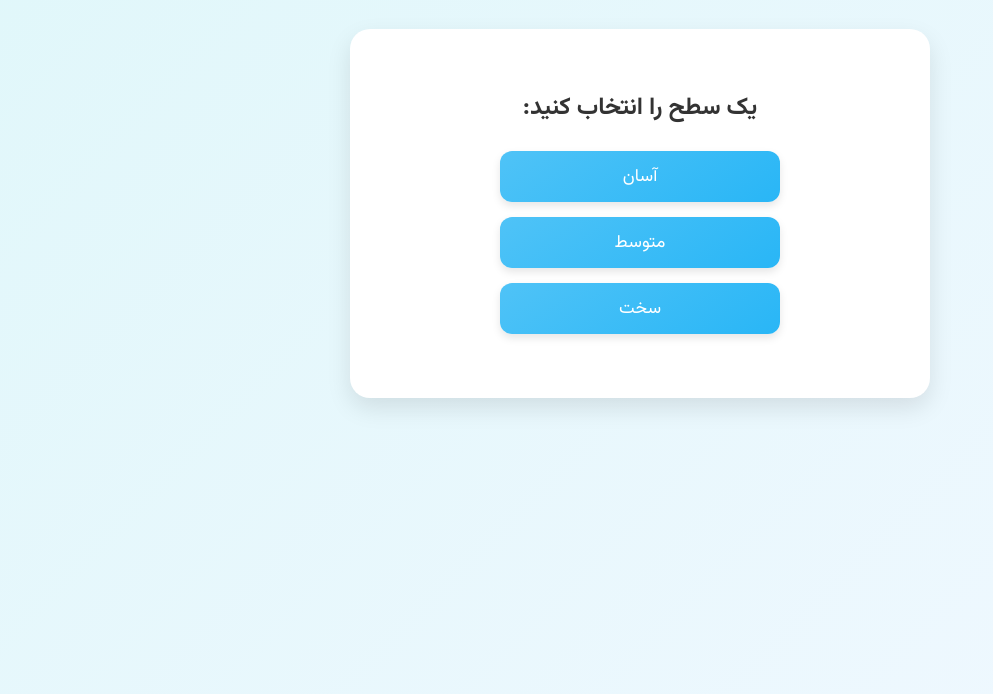
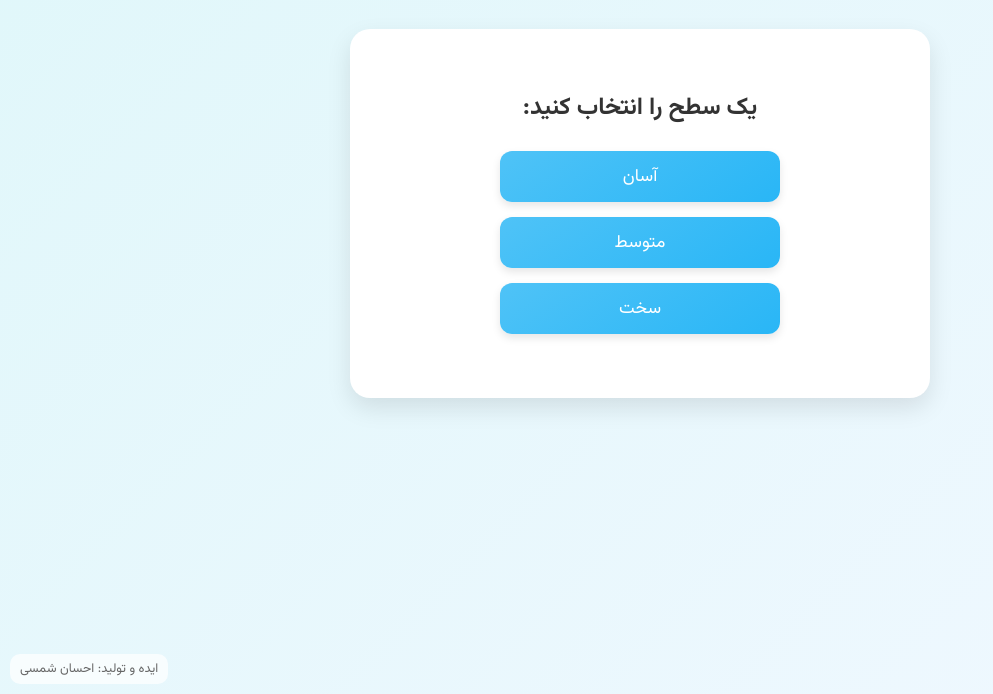
Before and after one commit to Ehsan7681/math-game-2, a plain HTML site: page index.html in a window 1280 px wide. Shown: the part 106-800 px from the top of the page, without its empty margins (0-993 px from the left). Drawn offline with Linux system fonts and the light colour scheme.

Commit message:
Add files via upload

```diff
--- a/index.html
+++ b/index.html
@@ -349,6 +349,19 @@
         }
         #message.success { color: var(--green); }
         #message.error { color: var(--red); }
+
+        /* اطلاعات طراح */
+        .developer-info {
+            position: fixed;
+            bottom: 10px;
+            left: 10px;
+            font-size: 0.8rem;
+            color: #666;
+            background: rgba(255, 255, 255, 0.7);
+            padding: 5px 10px;
+            border-radius: 10px;
+            z-index: 100;
+        }
     </style>
 </head>
 <body>
@@ -424,6 +437,11 @@
     </div>
 
     <div id="message"></div>
+
+    <!-- اطلاعات طراح -->
+    <div class="developer-info">
+        ایده و تولید: احسان شمسی
+    </div>
 
     <script>
         // --- انتخاب عناصر HTML ---
```
